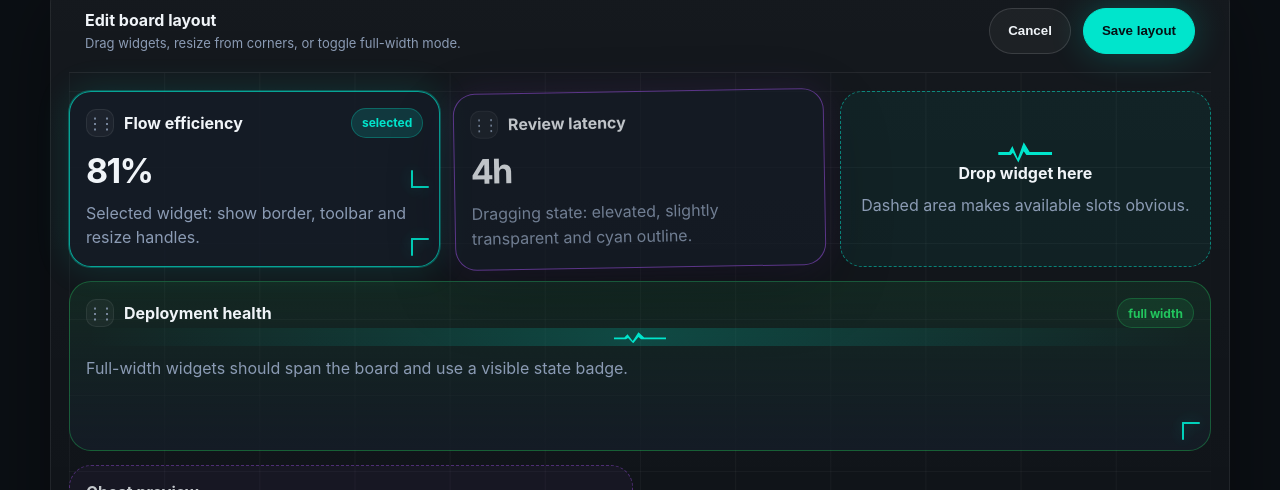
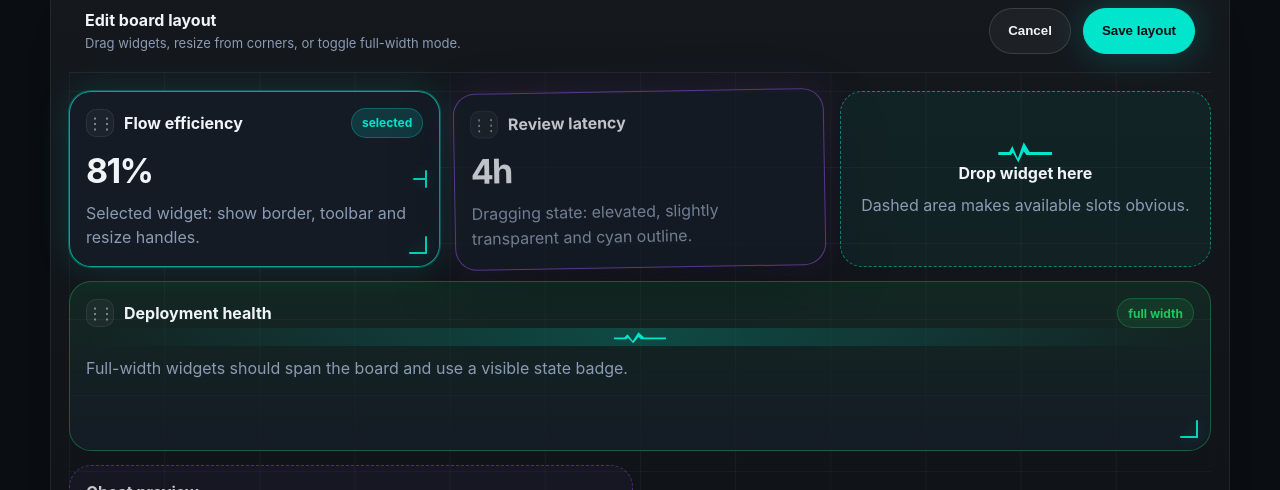
Before and after one commit to getmetraly/brandbook, a Next.js app in the folder site/: page /components in a window 1280 px wide. Shown: the part 1459-1949 px from the top of the page. Built offline with nearby package versions, Linux system fonts and the light colour scheme.

Commit message:
Fix telemetry handles orientation to align with widget edges

```diff
--- a/site/app/component-overrides.css
+++ b/site/app/component-overrides.css
@@ -174,7 +174,7 @@
   position: absolute;
   width: 18px;
   height: 18px;
-  opacity: 0.9;
+  opacity: 0.92;
 }
 
 .resize-handle::before,
@@ -188,46 +188,48 @@
 
 .resize-handle::before {
   width: 2px;
-  height: 18px;
 }
 
 .resize-handle::after {
-  width: 18px;
   height: 2px;
 }
 
 .resize-handle-se {
-  right: 10px;
-  bottom: 10px;
+  right: 12px;
+  bottom: 12px;
   cursor: nwse-resize;
-  transform: rotate(180deg);
 }
 
 .resize-handle-se::before {
   right: 0;
-  top: 0;
+  bottom: 0;
+  width: 2px;
+  height: 18px;
 }
 
 .resize-handle-se::after {
   right: 0;
   bottom: 0;
+  width: 18px;
 }
 
 .resize-handle-e {
-  right: 10px;
+  right: 12px;
   top: calc(50% - 9px);
   cursor: ew-resize;
-  transform: rotate(90deg);
 }
 
 .resize-handle-e::before {
   right: 0;
   top: 0;
+  width: 2px;
+  height: 18px;
 }
 
 .resize-handle-e::after {
   right: 0;
-  bottom: 0;
+  top: 8px;
+  width: 14px;
 }
 
 @media (max-width: 900px) {
```
